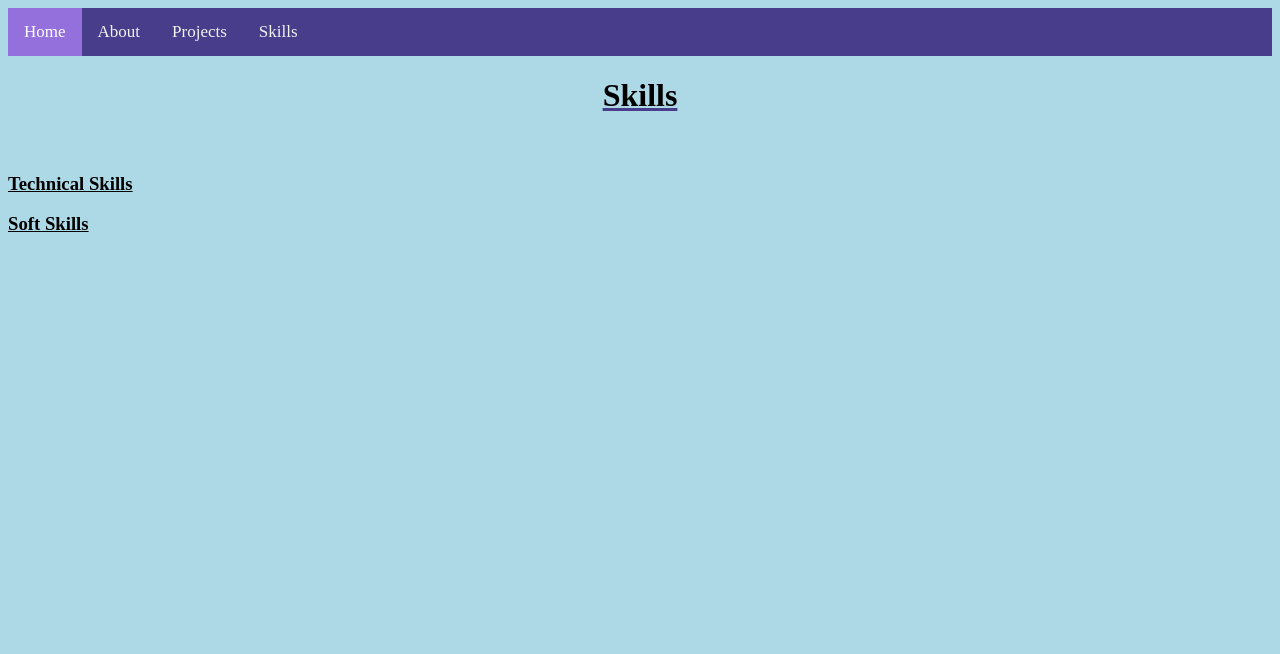
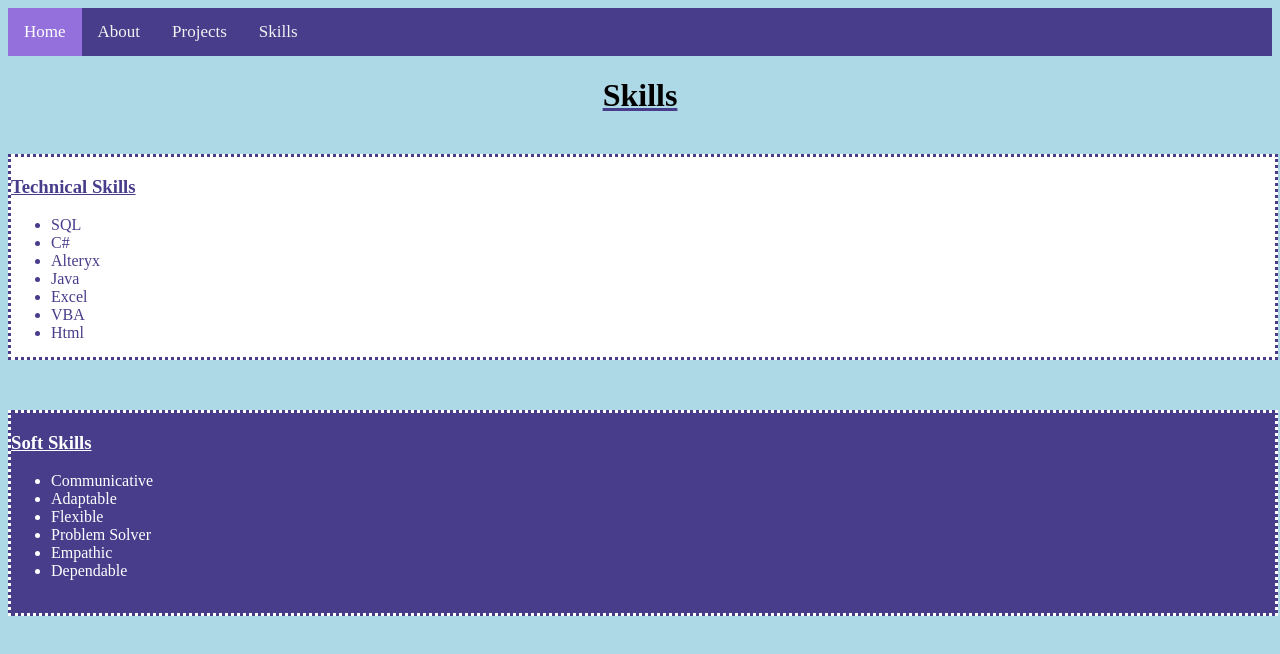
Before and after one commit to hnholliday/hnholliday.github.io, a plain HTML site: page Skills.html in a window 1280 px wide. Drawn offline with Linux system fonts and the light colour scheme.

Commit message:
skills
completed skills page

```diff
--- a/Decor.css
+++ b/Decor.css
@@ -116,3 +116,18 @@ body
             background-color: lightblue;
             height: 50px;
         }
+
+.Tech {
+    color: darkslateblue;
+    background-color: white;
+    height: 200px;
+    width: 100%;
+    border: dotted;
+}
+.Soft {
+    color: white;
+    background-color: darkslateblue;
+    height: 200px;
+    width: 100%;
+    border: dotted;
+}
--- a/Skills.html
+++ b/Skills.html
@@ -18,10 +18,26 @@
     <br />
     <div class=" Tech">
         <h3>Technical Skills</h3>
-        <p></p>
+        <ul>
+            <li> SQL</li>
+            <li> C#</li>
+            <li> Alteryx</li>
+            <li> Java</li>
+            <li> Excel</li>
+            <li> VBA</li>
+            <li> Html</li>
+        </ul>
     </div>
+    <div class="hbreak"></div>
     <div class=" Soft">
         <h3>Soft Skills</h3>
-        <p></p>
+        <ul>
+            <li> Communicative</li>
+            <li> Adaptable</li>
+            <li> Flexible</li>
+            <li> Problem Solver</li>
+            <li> Empathic</li>
+            <li> Dependable</li>
+        </ul>
     </div>
 </body>
```
